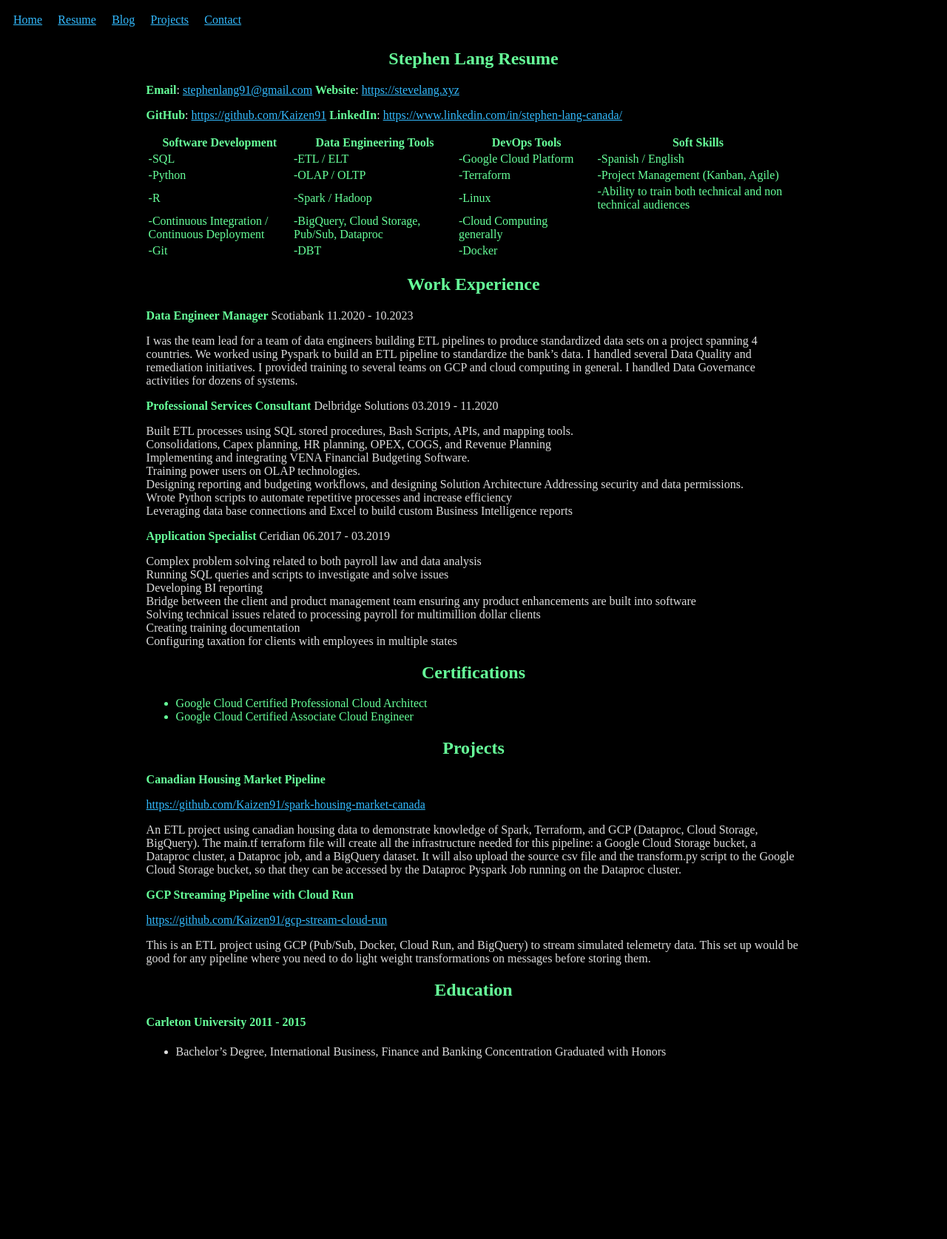
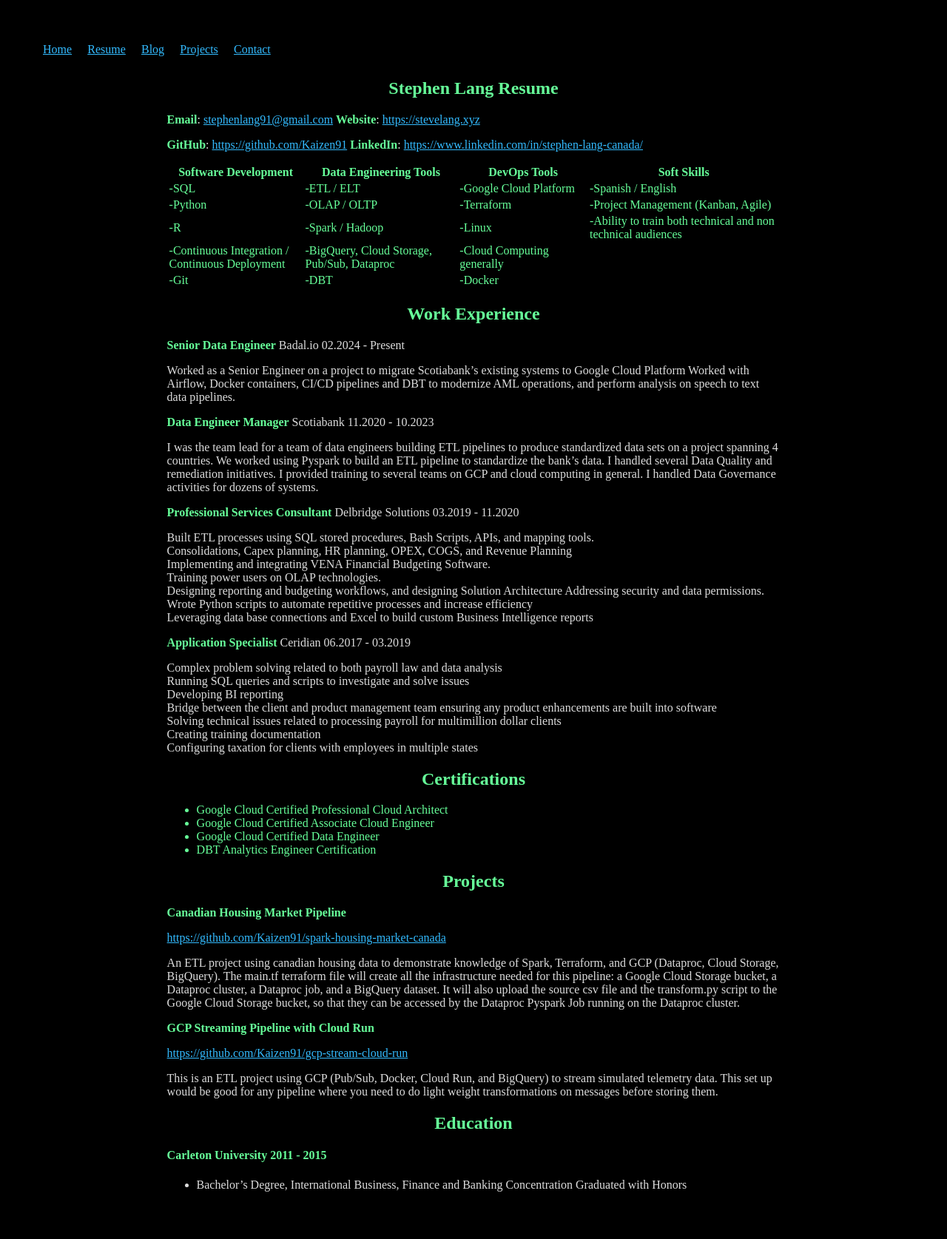
Before and after one commit to Kaizen91/steve-site, a Django app: page /resume/ in a window 1280 px wide. Shown: the whole page at 74% size. Before the commit the page ends 1431 px from the top, so only its background shows below. Run offline with Django 4.2, Linux system fonts and the light colour scheme.

Commit message:
added padding to margins and updated resume

```diff
--- a/src/static/styles.css
+++ b/src/static/styles.css
@@ -1,6 +1,7 @@
 body {
 	background: black;
 	color: #ddd;
+	padding: 40px;
 }
 
 .navbar {
--- a/src/steve_site/settings.py
+++ b/src/steve_site/settings.py
@@ -21,7 +21,7 @@
 SECRET_KEY = env('DJANGO_SECRET_KEY')
 
 # SECURITY WARNING: don't run with debug turned on in production!
-# DEBUG = True
+#DEBUG = True
 DEBUG = env('DJANGO_DEBUG') != 'False'
 
 ALLOWED_HOSTS = ['localhost', 'stevelang.xyz', 'www.stevelang.xyz', '127.0.0.1' ]
--- a/src/templates/resume.html
+++ b/src/templates/resume.html
@@ -2,13 +2,8 @@
 {% block content %}
 <div class="container">
 <h2 id="stephen-lang-resume">Stephen Lang Resume</h2>
-<p><strong>Email</strong>: <a href="mailto:stephenlang91@gmail.com"
-class="email">stephenlang91@gmail.com</a> <strong>Website</strong>: <a
-href="https://stevelang.xyz" class="uri">https://stevelang.xyz</a></p>
-<p><strong>GitHub</strong>: <a href="https://github.com/Kaizen91"
-class="uri">https://github.com/Kaizen91</a> <strong>LinkedIn</strong>:
-<a href="https://www.linkedin.com/in/stephen-lang-canada/"
-class="uri">https://www.linkedin.com/in/stephen-lang-canada/</a></p>
+<p><strong>Email</strong>: <a href="mailto:stephenlang91@gmail.com" class="email">stephenlang91@gmail.com</a> <strong>Website</strong>: <a href="https://stevelang.xyz" class="uri">https://stevelang.xyz</a></p>
+<p><strong>GitHub</strong>: <a href="https://github.com/Kaizen91" class="uri">https://github.com/Kaizen91</a> <strong>LinkedIn</strong>: <a href="https://www.linkedin.com/in/stephen-lang-canada/" class="uri">https://www.linkedin.com/in/stephen-lang-canada/</a></p>
 <table>
 <colgroup>
 <col style="width: 22%" />
@@ -58,71 +53,44 @@
 </tbody>
 </table>
 <h2 id="work-experience">Work Experience</h2>
-<p><strong>Data Engineer Manager</strong> Scotiabank 11.2020 -
-10.2023</p>
-<p>I was the team lead for a team of data engineers building ETL
-pipelines to produce standardized data sets on a project spanning 4
-countries. We worked using Pyspark to build an ETL pipeline to
-standardize the bank’s data. I handled several Data Quality and
-remediation initiatives. I provided training to several teams on GCP and
-cloud computing in general. I handled Data Governance activities for
-dozens of systems.</p>
-<p><strong>Professional Services Consultant</strong> Delbridge Solutions
-03.2019 - 11.2020</p>
-<p>Built ETL processes using SQL stored procedures, Bash Scripts, APIs,
-and mapping tools.<br />
-Consolidations, Capex planning, HR planning, OPEX, COGS, and Revenue
-Planning<br />
+<p><strong>Senior Data Engineer</strong> Badal.io 02.2024 - Present</p>
+<p>Worked as a Senior Engineer on a project to migrate Scotiabank’s existing systems to Google Cloud Platform Worked with Airflow, Docker containers, CI/CD pipelines and DBT to modernize AML operations, and perform analysis on speech to text data pipelines.</p>
+<p><strong>Data Engineer Manager</strong> Scotiabank 11.2020 - 10.2023</p>
+<p>I was the team lead for a team of data engineers building ETL pipelines to produce standardized data sets on a project spanning 4 countries. We worked using Pyspark to build an ETL pipeline to standardize the bank’s data. I handled several Data Quality and remediation initiatives. I provided training to several teams on GCP and cloud computing in general. I handled Data Governance activities for dozens of systems.</p>
+<p><strong>Professional Services Consultant</strong> Delbridge Solutions 03.2019 - 11.2020</p>
+<p>Built ETL processes using SQL stored procedures, Bash Scripts, APIs, and mapping tools.<br />
+Consolidations, Capex planning, HR planning, OPEX, COGS, and Revenue Planning<br />
 Implementing and integrating VENA Financial Budgeting Software.<br />
 Training power users on OLAP technologies.<br />
-Designing reporting and budgeting workflows, and designing Solution
-Architecture Addressing security and data permissions.<br />
-Wrote Python scripts to automate repetitive processes and increase
-efficiency<br />
-Leveraging data base connections and Excel to build custom Business
-Intelligence reports</p>
-<p><strong>Application Specialist</strong> Ceridian 06.2017 -
-03.2019</p>
-<p>Complex problem solving related to both payroll law and data
-analysis<br />
+Designing reporting and budgeting workflows, and designing Solution Architecture Addressing security and data permissions.<br />
+Wrote Python scripts to automate repetitive processes and increase efficiency<br />
+Leveraging data base connections and Excel to build custom Business Intelligence reports</p>
+<p><strong>Application Specialist</strong> Ceridian 06.2017 - 03.2019</p>
+<p>Complex problem solving related to both payroll law and data analysis<br />
 Running SQL queries and scripts to investigate and solve issues<br />
 Developing BI reporting<br />
-Bridge between the client and product management team ensuring any
-product enhancements are built into software<br />
-Solving technical issues related to processing payroll for multimillion
-dollar clients<br />
+Bridge between the client and product management team ensuring any product enhancements are built into software<br />
+Solving technical issues related to processing payroll for multimillion dollar clients<br />
 Creating training documentation<br />
 Configuring taxation for clients with employees in multiple states</p>
 <h2 id="certifications">Certifications</h2>
 <ul>
 <li>Google Cloud Certified Professional Cloud Architect</li>
 <li>Google Cloud Certified Associate Cloud Engineer</li>
+<li>Google Cloud Certified Data Engineer</li>
+<li>DBT Analytics Engineer Certification</li>
 </ul>
 <h2 id="projects">Projects</h2>
 <p><strong>Canadian Housing Market Pipeline</strong></p>
-<p><a href="https://github.com/Kaizen91/spark-housing-market-canada"
-class="uri">https://github.com/Kaizen91/spark-housing-market-canada</a></p>
-<p>An ETL project using canadian housing data to demonstrate knowledge
-of Spark, Terraform, and GCP (Dataproc, Cloud Storage, BigQuery). The
-main.tf terraform file will create all the infrastructure needed for
-this pipeline: a Google Cloud Storage bucket, a Dataproc cluster, a
-Dataproc job, and a BigQuery dataset. It will also upload the source csv
-file and the transform.py script to the Google Cloud Storage bucket, so
-that they can be accessed by the Dataproc Pyspark Job running on the
-Dataproc cluster.</p>
+<p><a href="https://github.com/Kaizen91/spark-housing-market-canada" class="uri">https://github.com/Kaizen91/spark-housing-market-canada</a></p>
+<p>An ETL project using canadian housing data to demonstrate knowledge of Spark, Terraform, and GCP (Dataproc, Cloud Storage, BigQuery). The main.tf terraform file will create all the infrastructure needed for this pipeline: a Google Cloud Storage bucket, a Dataproc cluster, a Dataproc job, and a BigQuery dataset. It will also upload the source csv file and the transform.py script to the Google Cloud Storage bucket, so that they can be accessed by the Dataproc Pyspark Job running on the Dataproc cluster.</p>
 <p><strong>GCP Streaming Pipeline with Cloud Run</strong></p>
-<p><a href="https://github.com/Kaizen91/gcp-stream-cloud-run"
-class="uri">https://github.com/Kaizen91/gcp-stream-cloud-run</a></p>
-<p>This is an ETL project using GCP (Pub/Sub, Docker, Cloud Run, and
-BigQuery) to stream simulated telemetry data. This set up would be good
-for any pipeline where you need to do light weight transformations on
-messages before storing them.</p>
+<p><a href="https://github.com/Kaizen91/gcp-stream-cloud-run" class="uri">https://github.com/Kaizen91/gcp-stream-cloud-run</a></p>
+<p>This is an ETL project using GCP (Pub/Sub, Docker, Cloud Run, and BigQuery) to stream simulated telemetry data. This set up would be good for any pipeline where you need to do light weight transformations on messages before storing them.</p>
 <h2 id="education">Education</h2>
-<h4 id="carleton-university-2011---2015">Carleton University 2011 -
-2015</h4>
+<h4 id="carleton-university-2011---2015">Carleton University 2011 - 2015</h4>
 <ul>
-<li>Bachelor’s Degree, International Business, Finance and Banking
-Concentration Graduated with Honors</li>
+<li>Bachelor’s Degree, International Business, Finance and Banking Concentration Graduated with Honors</li>
 </ul>
 </div>
 {% endblock content %}
```
Also changed, not shown: 1 other file.
